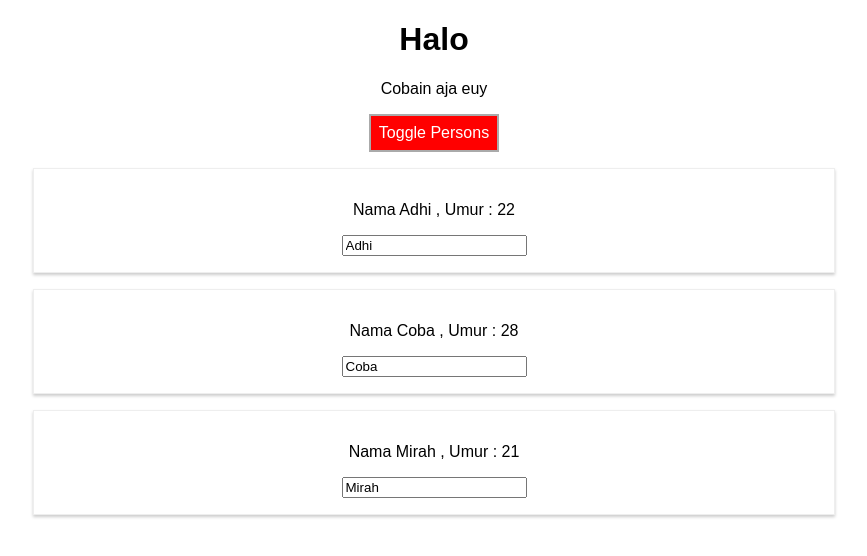
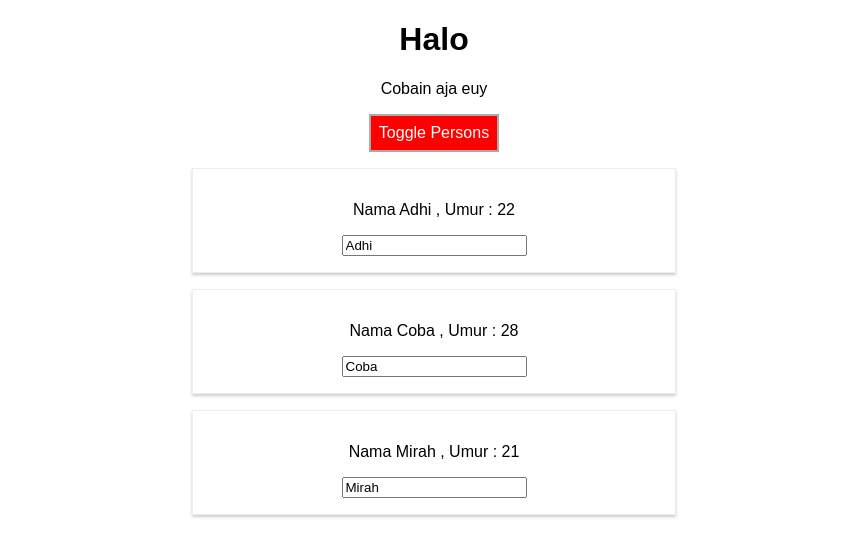
Before and after one commit to adhistria/LearnReactJs, a React (Create React App) app: page / in a window 1280 px wide. Both pictures are taken after a click on the button "Toggle Persons". Shown: the top 556 px of the page, without its empty margins (206-1073 px from the left). Built offline with nearby package versions, Linux system fonts and the light colour scheme.

Commit message:
inline style with radium

```diff
--- a/package.json
+++ b/package.json
@@ -3,6 +3,7 @@
   "version": "0.1.0",
   "private": true,
   "dependencies": {
+    "radium": "^0.24.0",
     "react": "^16.3.2",
     "react-dom": "^16.3.2",
     "react-scripts": "1.1.4"
--- a/src/App.js
+++ b/src/App.js
@@ -1,7 +1,9 @@
 import React, { Component } from 'react';
 // import logo from './logo.svg';
+// import Radium from 'radium';
 import './App.css';
 import Person from './Person/Person';
+import Radium, {StyleRoot} from 'radium';
 class App extends Component {
     state = {
         persons:[
@@ -61,7 +63,11 @@
         color : 'white',
         font : 'inherit',
         border : '2px solid #aaa',
-        padding : '8px'
+        padding : '8px',
+        ':hover' : {
+            backgroundColor : 'lightgreen',
+            color : 'black'
+        }
     };
     let persons = null;
     if(this.state.showPersons){
@@ -94,6 +100,10 @@
             </div>
         );
         style.backgroundColor = 'red'
+        style[':hover'] = {
+            backgroundColor : "salmon",
+            color : "black"
+        }
     }
     const classess = [];
     if(this.state.persons.length <=2){
@@ -104,6 +114,7 @@
     }
     // let classess = ['red' , 'bold'].join(' ');
     return (
+        <StyleRoot>
           <div className="App">
               <h1>Halo</h1>
               <p className={classess.join(' ')}>Cobain aja euy</p>
@@ -146,6 +157,7 @@
               {/*<Person name = "Tes" age="17" changed = {this.nameChangedHandler}/>*/}
               {/*<Person/>*/}
           </div>
+        </StyleRoot>
     );
     //   return(
     //       React.createElement("div", {className:"App"},React.createElement("h1",null,"halo"))
@@ -154,4 +166,4 @@
   }
 }
 
-export default App;
+export default Radium(App);
--- a/src/Person/Person.js
+++ b/src/Person/Person.js
@@ -1,9 +1,15 @@
 import React from 'react';
 import './Person.css';
+import Radium from 'radium';
 const Person = (props) =>{
     // return <p> Test Tjuy{Math.floor(Math.random()*30)}</p>
+    const style = {
+        '@media (min-width: 500px)' : {
+            width : "450px"
+        }
+    };
     return(
-        <div className="Person">
+        <div className="Person" style = {style}>
             <p onClick={props.click}>Nama {props.name} , Umur : {props.age}</p>
             <p>{props.children}</p>
             <input type="text" onChange={props.changed} value={props.name}/>
@@ -19,4 +25,4 @@
     // }
 
 };
-export default Person;
+export default Radium(Person);
```
Also changed, not shown: 1 other file (tests, documents, lock files or other folders). Lines whose indentation alone changed are shown as unchanged.
